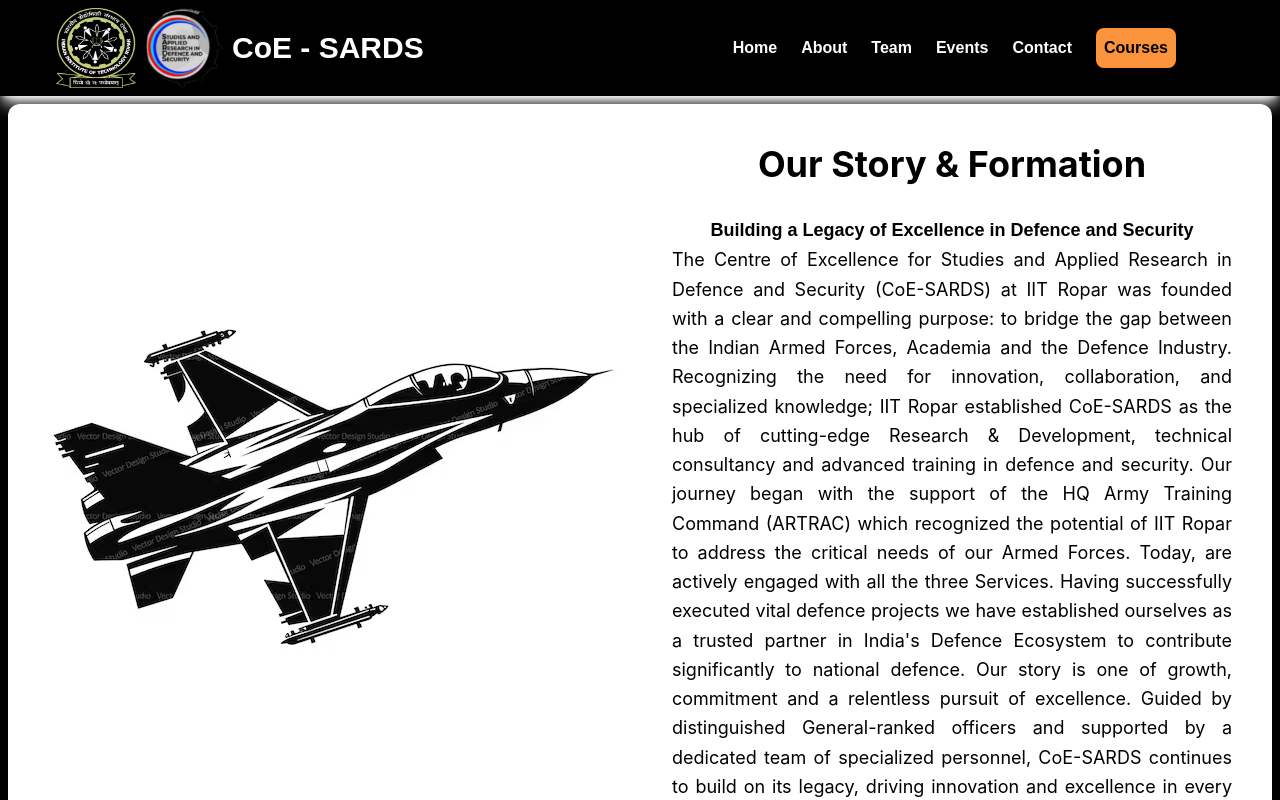
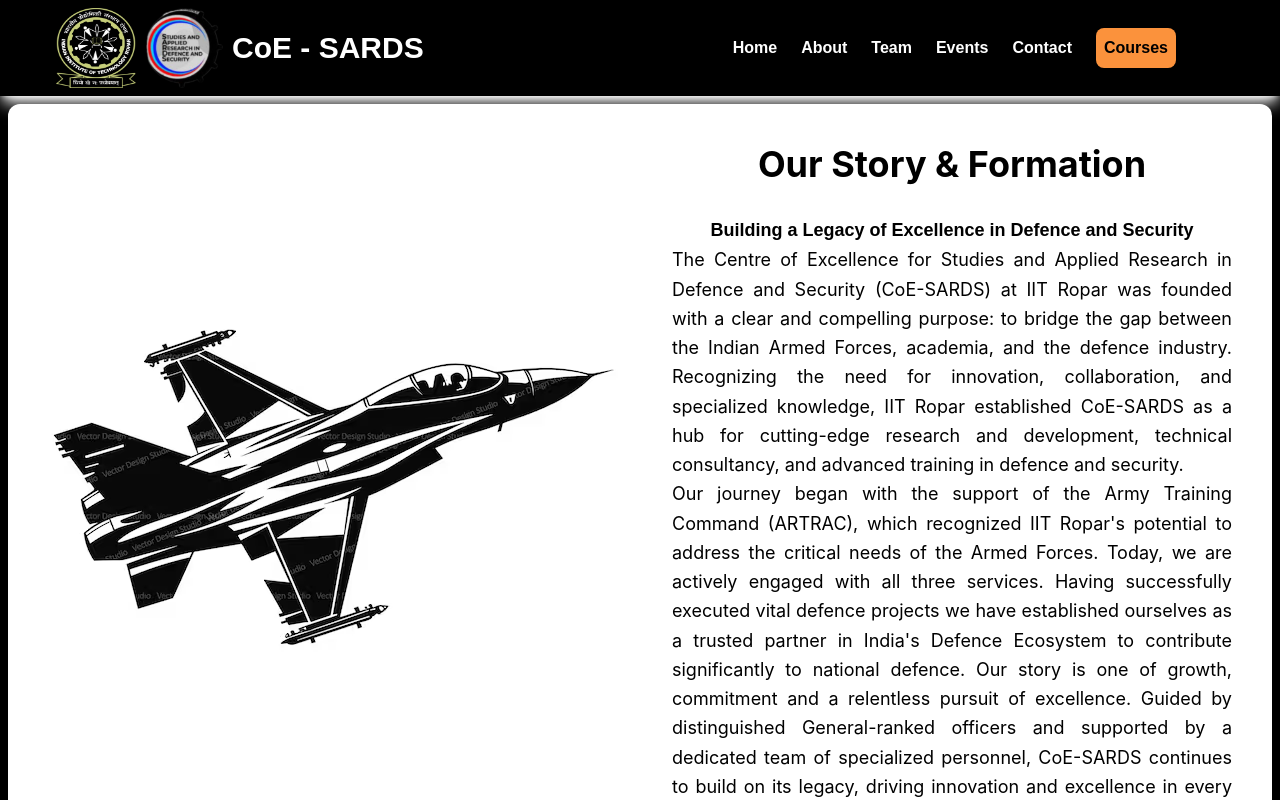
Before and after one commit to akshitsingh23/CoE-SARDS, a React (Create React App) app: page /coe-sards/about in a window 1280 px wide. Shown: the top 800 px of the page. Built offline with nearby package versions, Linux system fonts and the light colour scheme.

Commit message:
Fixed About Us content

```diff
--- a/src/components/About/About.jsx
+++ b/src/components/About/About.jsx
@@ -23,19 +23,14 @@
                         <h1 className="text-4xl font-bold mb-8 text-center">Our Story & Formation</h1>
                         <p className="text-lg leading-relaxed text-justify">
                             <div className='font-montserrat font-bold text-center'>Building a Legacy of Excellence in Defence and Security</div>
-                            The Centre of Excellence for Studies and Applied Research in
-                            Defence and Security (CoE-SARDS) at IIT Ropar was
-                            founded with a clear and compelling purpose: to bridge the
-                            gap between the Indian Armed Forces, Academia and the
-                            Defence Industry. Recognizing the need for innovation,
-                            collaboration, and specialized knowledge; IIT Ropar
-                            established CoE-SARDS as the hub of cutting-edge Research
-                            &amp; Development, technical consultancy and advanced training
-                            in defence and security. Our journey began with the support
-                            of the HQ Army Training Command (ARTRAC) which
-                            recognized the potential of IIT Ropar to address the critical
-                            needs of our Armed Forces. Today, are actively engaged with
-                            all the three Services. Having successfully executed vital
+                            The Centre of Excellence for Studies and Applied Research in Defence and Security (CoE-SARDS) at IIT Ropar was founded with a clear and compelling purpose:
+                            to bridge the gap between the Indian Armed Forces, academia, and the defence industry.
+                            Recognizing the need for innovation, collaboration, and specialized knowledge,
+                            IIT Ropar established CoE-SARDS as a hub for cutting-edge research and development, technical consultancy, and advanced training in defence and security.
+                            <br />
+                            Our journey began with the support of the Army Training Command (ARTRAC),
+                            which recognized IIT Ropar's potential to address the critical needs of the Armed Forces.
+                            Today, we are actively engaged with all three services. Having successfully executed vital
                             defence projects we have established ourselves as a trusted
                             partner in India&#39;s Defence Ecosystem to contribute
                             significantly to national defence. Our story is one of growth,
--- a/src/components/Team/Team.jsx
+++ b/src/components/Team/Team.jsx
@@ -112,7 +112,7 @@
     {
       imgSrc: atharva,
       name: 'Dr. Atharva Poundarik',
-      designation: 'Faculty In-Charge',
+      designation: 'Head/Coordinator',
       linkedin: 'https://www.linkedin.com/in/atharva-poundarik-44723b44/',
     },
     {
@@ -158,14 +158,15 @@
       <div className="container mx-5 flex-col">
         <br />
         <br />
-        <h1 className="text-center bg-clip-text text-transparent mb-5 bg-gradient-to-tr from-red-400 to-blue-300 text-center mt-5 font-montserrat font-bold text-5xl">
+        <br />
+        {/* <h1 className="text-center bg-clip-text text-transparent mb-5 bg-gradient-to-tr from-red-400 to-blue-300 text-center mt-5 font-montserrat font-bold text-5xl">
           Dedicated Team
-        </h1>
+        </h1> */}
         <div className="grid lg:grid-cols-2 gap-10">
           {/* Administration Section */}
           <div className='flex flex-col items-center '>
             <h2 className="text-center text-orange-400 font-montserrat font-bold text-4xl mb-5">
-              Administration
+              Administrative
             </h2>
             <div className="grid sm:grid-cols-2 gap-5 ">
               {teamMembers.administration.map((member, index) => (
--- a/src/components/pastevents/Events.jsx
+++ b/src/components/pastevents/Events.jsx
@@ -70,7 +70,7 @@
 
     {
         img: logo12,
-        title: 'The Genesis : Lt Gen Subrata Saha, PVSM, UYSM, YSM, VSM** (Retd) with Director IIT Ropar'
+        title: 'Lt Gen Subrata Saha, PVSM, UYSM, YSM, VSM** (Retd) with Director IIT Ropar'
     },
     {
         img: logo24,
```
